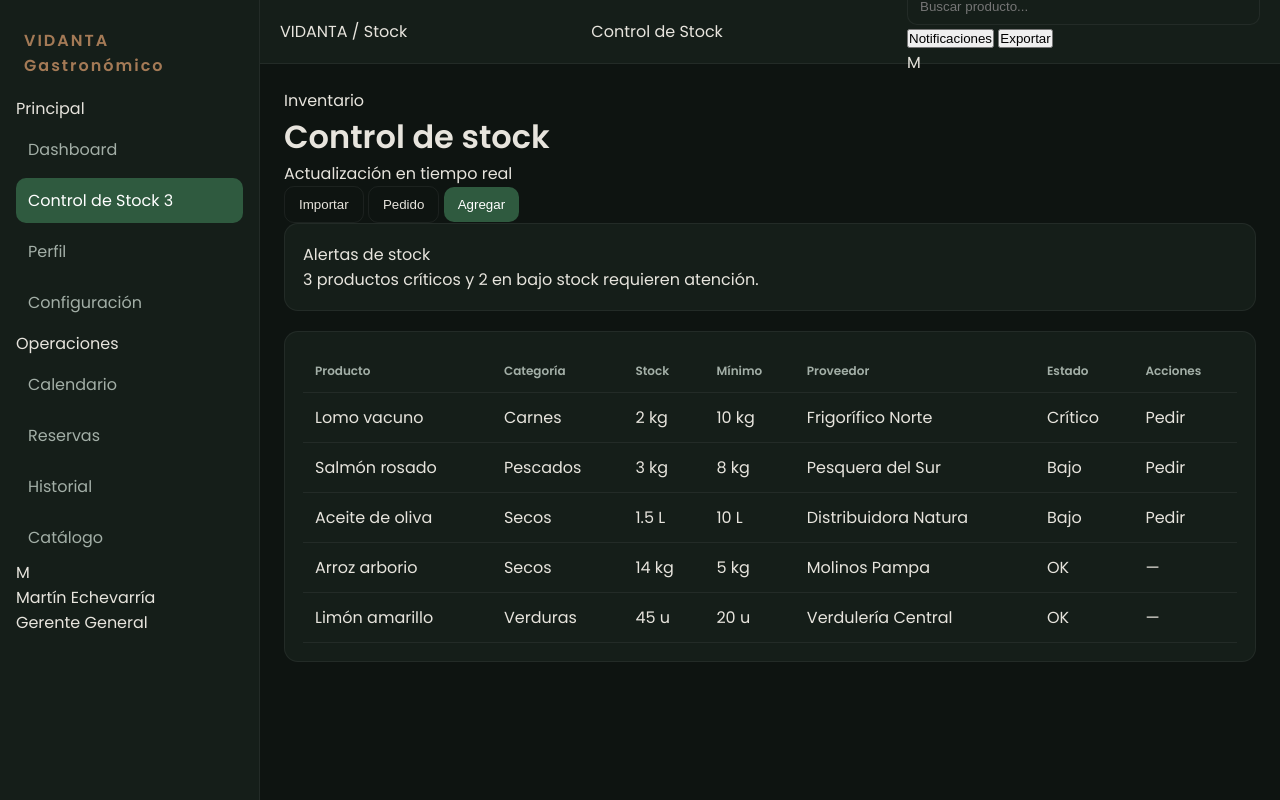
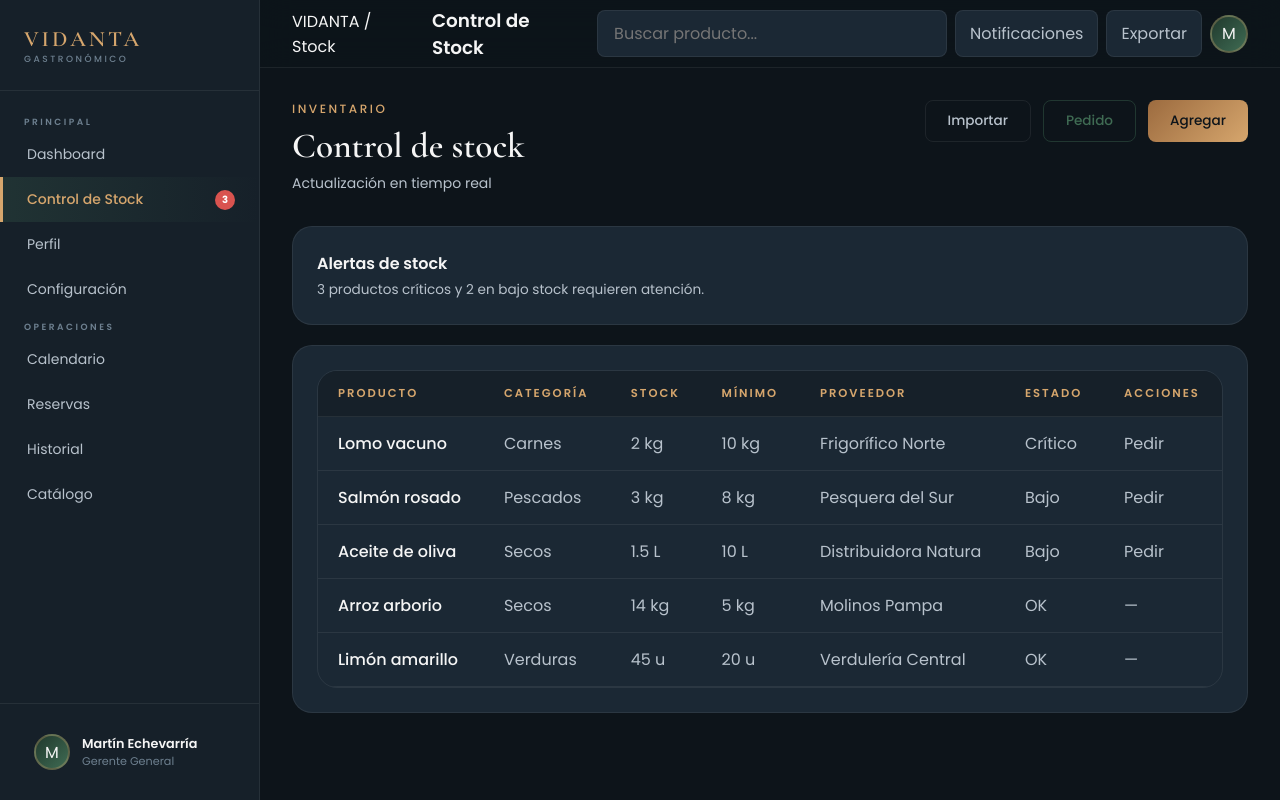
Before and after one commit to jpalomino1/Vidanta, a plain HTML site: page stock.html in a window 1280 px wide. Drawn offline with nearby package versions, Linux system fonts and the light colour scheme.

Commit message:
Modique perfil.html y el styles

```diff
--- a/styles.css
+++ b/styles.css
@@ -1,265 +1,581 @@
-@import url('https://fonts.googleapis.com/css2?family=Poppins:wght@300;400;500;600&display=swap');
+@import url('https://fonts.googleapis.com/css2?family=Poppins:wght@300;400;500;600;700;800&family=Cormorant+Garamond:ital,wght@0,400;0,600;1,400&display=swap');
 
-:root{
-  /* Base */
-  --bg: #0e1411;
-  --panel: #151e19;
-  --panel-2: #1a2620;
+:root {
+--bg-main: #0d141a;
+--bg-secondary: #162029;
+--card-bg: #1b2834;
+--card-hover: #1f2f3e;
 
-  /* Acentos */
-  --green: #2f5a3f;
-  --green-soft: #3e6b4d;
+--wood: #9c6b3f;
+--gold: #d6a66d;
+--gold-light: #e8c08a;
+--gold-glow: rgba(214, 166, 109, 0.18);
 
-  --brown: #8a6240;
-  --brown-soft: #a47a56;
+--green-dark: #20392d;
+--green-soft: #3f6b53;
+--green-glow: rgba(63, 107, 83, 0.25);
 
-  /* Texto */
-  --text: #e7e4dd;
-  --muted: #a3afa7;
+--text-main: #f5f5f5;
+--text-secondary: #b8c2cc;
+--text-muted: #6e8090;
 
-  /* Bordes */
-  --border: rgba(255,255,255,0.06);
+--border-soft: rgba(255, 255, 255, 0.07);
+--border-gold: rgba(214, 166, 109, 0.3);
+--border-green: rgba(63, 107, 83, 0.4);
 
-  --radius: 14px;
+--shadow-dark: rgba(0, 0, 0, 0.45);
+--shadow-card: 0 8px 32px rgba(0, 0, 0, 0.4);
+--shadow-glow: 0 0 24px rgba(214, 166, 109, 0.15);
+
+--success: #4caf50;
+--danger: #d9534f;
+--warning: #ffb347;
+--info: #4a9ebb;
+
+--sidebar-w: 260px;
+--sidebar-collapsed: 72px;
+--header-h: 68px;
+
+--radius-sm: 8px;
+--radius-md: 14px;
+--radius-lg: 20px;
+--radius-xl: 28px;
+
+--transition: all 0.3s ease;
 }
 
-/* RESET */
-*{
-  margin:0;
-  padding:0;
-  box-sizing:border-box;
+*,
+*::before,
+*::after {
+box-sizing: border-box;
+margin: 0;
+padding: 0;
 }
 
-body{
-  font-family:'Poppins',sans-serif;
-  background:var(--bg);
-  color:var(--text);
-  display:flex;
-  min-height:100vh;
+html {
+font-size: 16px;
+scroll-behavior: smooth;
 }
 
-/* =========================================================
-   LAYOUT GENERAL
-========================================================= */
-
-.app-layout{
-  display:flex;
-  width:100%;
+body {
+font-family: 'Poppins', sans-serif;
+background-color: var(--bg-main);
+color: var(--text-main);
+min-height: 100vh;
+display: flex;
+overflow-x: hidden;
+-webkit-font-smoothing: antialiased;
 }
 
-/* =========================================================
-   SIDEBAR
-========================================================= */
-
-.sidebar{
-  width:260px;
-  background:var(--panel);
-  border-right:1px solid var(--border);
-  position:fixed;
-  top:0;
-  left:0;
-  height:100vh;
-  display:flex;
-  flex-direction:column;
-  padding:16px;
+a {
+color: inherit;
+text-decoration: none;
 }
 
-.sidebar-logo{
-  padding:12px 8px 18px;
-  font-weight:600;
-  color:var(--brown-soft);
-  letter-spacing:2px;
+ul,
+ol {
+list-style: none;
 }
 
-.sidebar-nav{
-  display:flex;
-  flex-direction:column;
-  gap:6px;
+img {
+max-width: 100%;
+display: block;
 }
 
-.sidebar-nav-item{
-  padding:10px 12px;
-  border-radius:10px;
-  text-decoration:none;
-  color:var(--muted);
-  transition:.2s;
+button,
+input,
+select,
+textarea {
+font-family: inherit;
+font-size: inherit;
 }
 
-.sidebar-nav-item:hover{
-  background:var(--panel-2);
-  color:var(--text);
+::-webkit-scrollbar {
+width: 6px;
+height: 6px;
 }
 
-.sidebar-nav-item.active{
-  background:var(--green);
-  color:#fff;
+::-webkit-scrollbar-track {
+background: var(--bg-main);
 }
 
-/* =========================================================
-   MAIN
-========================================================= */
-
-.main-wrapper{
-  margin-left:260px;
-  width:100%;
-  min-height:100vh;
+::-webkit-scrollbar-thumb {
+background: var(--green-soft);
+border-radius: 8px;
 }
 
-/* =========================================================
-   TOPBAR
-========================================================= */
-
-.topbar{
-  height:64px;
-  display:flex;
-  align-items:center;
-  justify-content:space-between;
-  padding:0 20px;
-  background:var(--panel);
-  border-bottom:1px solid var(--border);
-
-  position:sticky;
-  top:0;
-  z-index:50;
+::-webkit-scrollbar-thumb:hover {
+background: var(--gold);
 }
 
-/* FIX IMPORTANTE: evita superposición */
-.page-content{
-  padding:24px;
+.app-layout {
+display: flex;
+width: 100%;
+min-height: 100vh;
 }
 
-/* =========================================================
-   CARDS
-========================================================= */
-
-.card{
-  background:var(--panel);
-  border:1px solid var(--border);
-  border-radius:var(--radius);
-  padding:18px;
+.sidebar {
+width: var(--sidebar-w);
+min-height: 100vh;
+background: var(--bg-secondary);
+border-right: 1px solid var(--border-soft);
+display: flex;
+flex-direction: column;
+position: fixed;
+top: 0;
+left: 0;
+z-index: 100;
+transition: var(--transition);
+overflow: hidden;
 }
 
-.card:hover{
-  border-color:var(--green-soft);
+.sidebar-logo {
+padding: 28px 24px 24px;
+border-bottom: 1px solid var(--border-soft);
+display: flex;
+align-items: center;
+gap: 12px;
+flex-shrink: 0;
 }
 
-/* =========================================================
-   GRID
-========================================================= */
-
-.grid{
-  display:grid;
-  gap:16px;
+.sidebar-logo-icon {
+width: 38px;
+height: 38px;
+background: linear-gradient(135deg, var(--wood), var(--gold));
+border-radius: 10px;
+display: flex;
+align-items: center;
+justify-content: center;
+font-size: 18px;
+flex-shrink: 0;
+box-shadow: 0 4px 14px var(--gold-glow);
 }
 
-.grid-2{ grid-template-columns:repeat(2,1fr); }
-.grid-3{ grid-template-columns:repeat(3,1fr); }
-.grid-4{ grid-template-columns:repeat(4,1fr); }
-
-/* =========================================================
-   BOTONES
-========================================================= */
-
-.btn{
-  padding:10px 14px;
-  border-radius:10px;
-  border:1px solid var(--border);
-  background:transparent;
-  color:var(--text);
-  cursor:pointer;
-  transition:.2s;
+.sidebar-logo-text {
+display: flex;
+flex-direction: column;
 }
 
-.btn:hover{
-  background:var(--panel-2);
+.sidebar-logo-name {
+font-family: 'Cormorant Garamond', serif;
+font-size: 22px;
+font-weight: 600;
+color: var(--gold);
+letter-spacing: 3px;
+line-height: 1;
 }
 
-.btn-primary{
-  background:var(--green);
-  border:none;
-  color:#fff;
+.sidebar-logo-sub {
+font-size: 9px;
+font-weight: 500;
+color: var(--text-muted);
+letter-spacing: 2.5px;
+text-transform: uppercase;
+margin-top: 3px;
 }
 
-.btn-primary:hover{
-  background:var(--green-soft);
+.sidebar-nav {
+flex: 1;
+padding: 16px 0;
+overflow-y: auto;
 }
 
-/* =========================================================
-   BADGES
-========================================================= */
-
-.badge{
-  display:inline-block;
-  padding:4px 10px;
-  border-radius:999px;
-  font-size:12px;
-  background:var(--panel-2);
-  color:var(--muted);
+.sidebar-section-label {
+font-size: 9px;
+font-weight: 600;
+letter-spacing: 2.5px;
+text-transform: uppercase;
+color: var(--text-muted);
+padding: 16px 24px 8px;
 }
 
-.badge-green{
-  background:rgba(47,90,63,0.2);
-  color:var(--green-soft);
+.sidebar-nav-item {
+display: flex;
+align-items: center;
+gap: 14px;
+padding: 12px 24px;
+cursor: pointer;
+border-left: 3px solid transparent;
+transition: var(--transition);
+position: relative;
+color: var(--text-secondary);
+font-size: 0.875rem;
+font-weight: 400;
 }
 
-.badge-brown{
-  background:rgba(138,98,64,0.2);
-  color:var(--brown-soft);
+.sidebar-nav-item:hover {
+background: var(--green-glow);
+border-left-color: var(--gold);
+color: var(--text-main);
 }
 
-/* =========================================================
-   TABLAS
-========================================================= */
-
-.table{
-  width:100%;
-  border-collapse:collapse;
+.sidebar-nav-item.active {
+background: linear-gradient(90deg, var(--green-glow), transparent);
+border-left-color: var(--gold);
+color: var(--gold);
+font-weight: 500;
 }
 
-.table th{
-  text-align:left;
-  font-size:12px;
-  color:var(--muted);
-  padding:12px;
-  border-bottom:1px solid var(--border);
+.nav-icon {
+font-size: 18px;
+width: 22px;
+text-align: center;
+flex-shrink: 0;
+transition: var(--transition);
 }
 
-.table td{
-  padding:12px;
-  border-bottom:1px solid var(--border);
-  color:var(--text);
+.nav-badge {
+margin-left: auto;
+background: var(--gold);
+color: var(--bg-main);
+font-size: 10px;
+font-weight: 700;
+padding: 2px 7px;
+border-radius: 20px;
+min-width: 20px;
+text-align: center;
 }
 
-.table tr:hover{
-  background:var(--panel-2);
+.nav-badge.danger {
+background: var(--danger);
+color: #fff;
 }
 
-/* =========================================================
-   FORMULARIOS
-========================================================= */
-
-input, select, textarea{
-  width:100%;
-  padding:10px 12px;
-  border-radius:10px;
-  border:1px solid var(--border);
-  background:var(--panel);
-  color:var(--text);
-  outline:none;
+.sidebar-footer {
+padding: 20px 24px;
+border-top: 1px solid var(--border-soft);
 }
 
-input:focus{
-  border-color:var(--green-soft);
+.sidebar-user {
+display: flex;
+align-items: center;
+gap: 12px;
+cursor: pointer;
+padding: 10px;
+border-radius: var(--radius-md);
+transition: var(--transition);
 }
 
-/* =========================================================
-   UTILIDADES
-========================================================= */
+.sidebar-user:hover {
+background: var(--border-soft);
+}
 
-.muted{ color:var(--muted); }
+.sidebar-avatar {
+width: 36px;
+height: 36px;
+background: linear-gradient(135deg, var(--green-dark), var(--green-soft));
+border-radius: 50%;
+display: flex;
+align-items: center;
+justify-content: center;
+font-size: 16px;
+border: 2px solid var(--border-gold);
+flex-shrink: 0;
+}
 
-.divider{
-  height:1px;
-  background:var(--border);
-  margin:16px 0;
+.sidebar-user-info {
+flex: 1;
+min-width: 0;
 }
+
+.sidebar-user-name {
+font-size: 0.8rem;
+font-weight: 600;
+color: var(--text-main);
+white-space: nowrap;
+overflow: hidden;
+text-overflow: ellipsis;
+}
+
+.sidebar-user-role {
+font-size: 0.7rem;
+color: var(--text-muted);
+}
+
+.main-wrapper {
+flex: 1;
+margin-left: var(--sidebar-w);
+display: flex;
+flex-direction: column;
+min-height: 100vh;
+transition: var(--transition);
+}
+
+.topbar {
+height: var(--header-h);
+background: rgba(13, 20, 26, 0.85);
+backdrop-filter: blur(16px);
+border-bottom: 1px solid var(--border-soft);
+display: flex;
+align-items: center;
+padding: 0 32px;
+gap: 20px;
+position: sticky;
+top: 0;
+z-index: 90;
+}
+
+.topbar-title {
+font-size: 1.15rem;
+font-weight: 600;
+color: var(--text-main);
+}
+
+.topbar-actions {
+display: flex;
+align-items: center;
+gap: 8px;
+margin-left: auto;
+}
+
+.topbar-search {
+background: var(--card-bg);
+border: 1px solid var(--border-soft);
+border-radius: var(--radius-sm);
+padding: 10px 16px;
+color: var(--text-main);
+outline: none;
+transition: var(--transition);
+}
+
+.topbar-search:focus {
+border-color: var(--border-gold);
+box-shadow: 0 0 0 3px var(--gold-glow);
+}
+
+.topbar-btn-icon {
+border: 1px solid var(--border-soft);
+background: var(--card-bg);
+color: var(--text-secondary);
+padding: 10px 14px;
+border-radius: var(--radius-sm);
+cursor: pointer;
+transition: var(--transition);
+}
+
+.topbar-btn-icon:hover {
+background: var(--green-glow);
+color: var(--gold);
+border-color: var(--border-gold);
+}
+
+.topbar-avatar {
+width: 38px;
+height: 38px;
+background: linear-gradient(135deg, var(--green-dark), var(--green-soft));
+border-radius: 50%;
+display: flex;
+align-items: center;
+justify-content: center;
+border: 2px solid var(--border-gold);
+}
+
+.page-content {
+flex: 1;
+padding: 32px;
+}
+
+.page-header {
+display: flex;
+justify-content: space-between;
+align-items: flex-start;
+gap: 16px;
+margin-bottom: 32px;
+flex-wrap: wrap;
+}
+
+.page-header-eyebrow {
+font-size: 0.75rem;
+font-weight: 500;
+letter-spacing: 2.5px;
+text-transform: uppercase;
+color: var(--gold);
+margin-bottom: 6px;
+}
+
+.page-header-title {
+font-family: 'Cormorant Garamond', serif;
+font-size: 2.2rem;
+font-weight: 600;
+}
+
+.page-header-subtitle {
+font-size: 0.875rem;
+color: var(--text-secondary);
+margin-top: 6px;
+}
+
+.page-header-actions {
+display: flex;
+gap: 12px;
+flex-wrap: wrap;
+}
+
+.card {
+background: var(--card-bg);
+border: 1px solid var(--border-soft);
+border-radius: var(--radius-lg);
+padding: 24px;
+transition: var(--transition);
+}
+
+.card:hover {
+background: var(--card-hover);
+border-color: var(--border-gold);
+box-shadow: var(--shadow-card), var(--shadow-glow);
+}
+
+.btn {
+display: inline-flex;
+align-items: center;
+justify-content: center;
+gap: 8px;
+padding: 10px 22px;
+border-radius: var(--radius-sm);
+font-size: 0.85rem;
+font-weight: 500;
+cursor: pointer;
+border: none;
+transition: var(--transition);
+}
+
+.btn-primary {
+background: linear-gradient(135deg, var(--wood), var(--gold));
+color: var(--bg-main);
+}
+
+.btn-primary:hover {
+background: linear-gradient(135deg, var(--gold), var(--gold-light));
+}
+
+.btn-secondary {
+background: transparent;
+color: var(--green-soft);
+border: 1px solid var(--border-green);
+}
+
+.btn-secondary:hover {
+background: var(--green-glow);
+color: var(--text-main);
+}
+
+.btn-ghost {
+background: transparent;
+color: var(--text-secondary);
+border: 1px solid var(--border-soft);
+}
+
+.btn-ghost:hover {
+background: var(--border-soft);
+border-color: var(--border-gold);
+color: var(--text-main);
+}
+
+.table-container {
+overflow-x: auto;
+border-radius: var(--radius-lg);
+border: 1px solid var(--border-soft);
+}
+
+.table {
+width: 100%;
+border-collapse: collapse;
+}
+
+.table thead {
+background: var(--bg-secondary);
+}
+
+.table thead th {
+padding: 14px 20px;
+text-align: left;
+font-size: 0.72rem;
+font-weight: 600;
+letter-spacing: 2px;
+text-transform: uppercase;
+color: var(--gold);
+border-bottom: 1px solid var(--border-soft);
+}
+
+.table tbody tr {
+border-bottom: 1px solid var(--border-soft);
+transition: var(--transition);
+}
+
+.table tbody tr:hover {
+background: var(--green-glow);
+}
+
+.table tbody td {
+padding: 14px 20px;
+color: var(--text-secondary);
+}
+
+.table tbody td:first-child {
+color: var(--text-main);
+font-weight: 500;
+}
+
+.alert-title {
+font-weight: 600;
+margin-bottom: 4px;
+}
+
+.alert-text {
+color: var(--text-secondary);
+font-size: 0.85rem;
+}
+
+@keyframes fadeIn {
+from {
+opacity: 0;
+transform: translateY(10px);
+}
+
+to {
+opacity: 1;
+transform: translateY(0);
+}
+}
+
+.animate-fade {
+animation: fadeIn 0.4s ease both;
+}
+
+@media (max-width: 1024px) {
+.page-content {
+padding: 24px;
+}
+}
+
+@media (max-width: 768px) {
+.sidebar {
+transform: translateX(-100%);
+}
+
+.main-wrapper {
+margin-left: 0;
+}
+
+.page-content {
+padding: 16px;
+}
+
+.page-header {
+flex-direction: column;
+}
+
+.page-header-title {
+font-size: 1.7rem;
+}
+}
+
+@media (max-width: 480px) {
+.topbar {
+padding: 0 16px;
+}
+
+.page-header-title {
+font-size: 1.4rem;
+}
+}
```
Also changed, not shown: perfil.html (+3 -3 lines).
